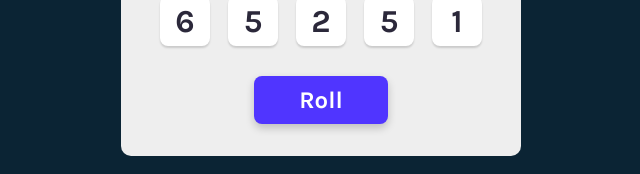
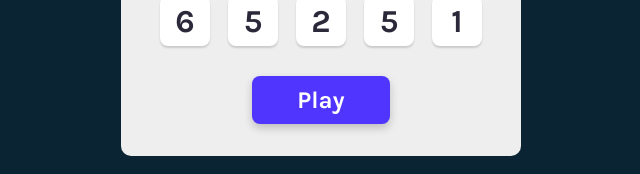
Before and after one commit to double-vee/react-tenzies, a React (Create React App) app: page / in a window 1280 px wide. Shown: the part 444-618 px from the top of the page, without its empty margins (319-959 px from the left). Built offline with nearby package versions, Linux system fonts and the light colour scheme.

Commit message:
Set the game start with useState(); updated the button to read "Play" when the game has not been started

```diff
--- a/src/App.js
+++ b/src/App.js
@@ -6,6 +6,8 @@ import Die from "./components/Die";
 function App() {
   const [dice, setDice] = useState(() => allNewDice());
   const [tenzies, setTenzies] = useState(false);
+  const [start, setStart] = useState(false);
+  const [firstGame, setFirstGame] = useState(true);
 
   useEffect(() => {
     const allDiceHeld = dice.every((die) => die.isHeld);
@@ -13,6 +15,7 @@ function App() {
     const allValuesEqual = dice.every((die) => die.value === firstValue);
 
     if (allDiceHeld && allValuesEqual) {
+      setStart(false);
       setTenzies(true);
     }
   }, [dice]);
@@ -39,6 +42,11 @@ function App() {
     if (tenzies) {
       setDice(allNewDice());
       setTenzies(false);
+      setStart(true);
+    } else if (firstGame) {
+      setDice(allNewDice());
+      setStart(true);
+      setFirstGame(false);
     } else {
       setDice((prevDice) =>
         prevDice.map((die) => {
@@ -78,7 +86,7 @@ function App() {
         </p>
         <div className="dice-container">{diceElements}</div>
         <button className="roll-btn" onClick={rollDice}>
-          {tenzies ? "New game" : "Roll"}
+          {tenzies || firstGame ? "Play" : "Roll"}
         </button>
       </main>
     </div>
```
